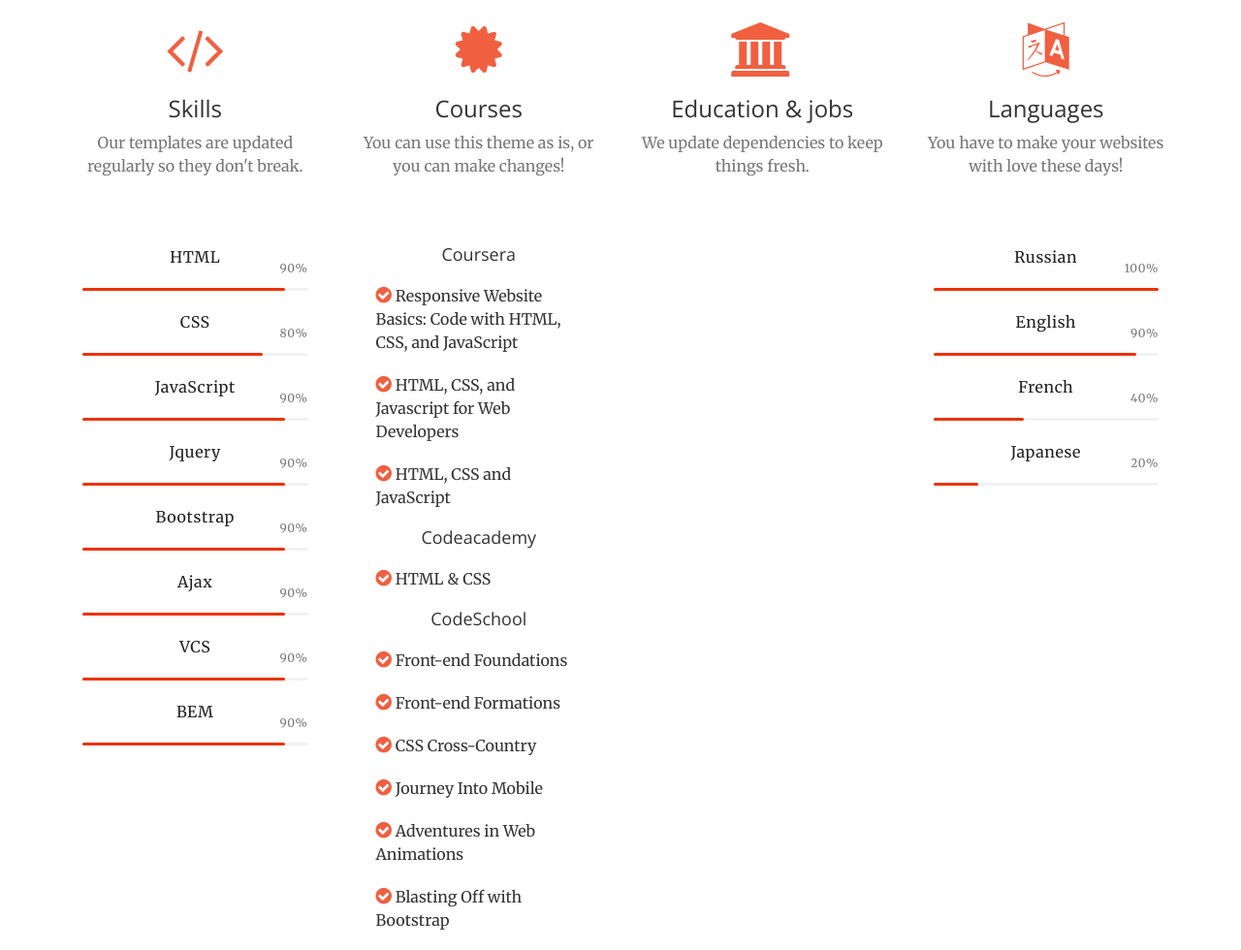
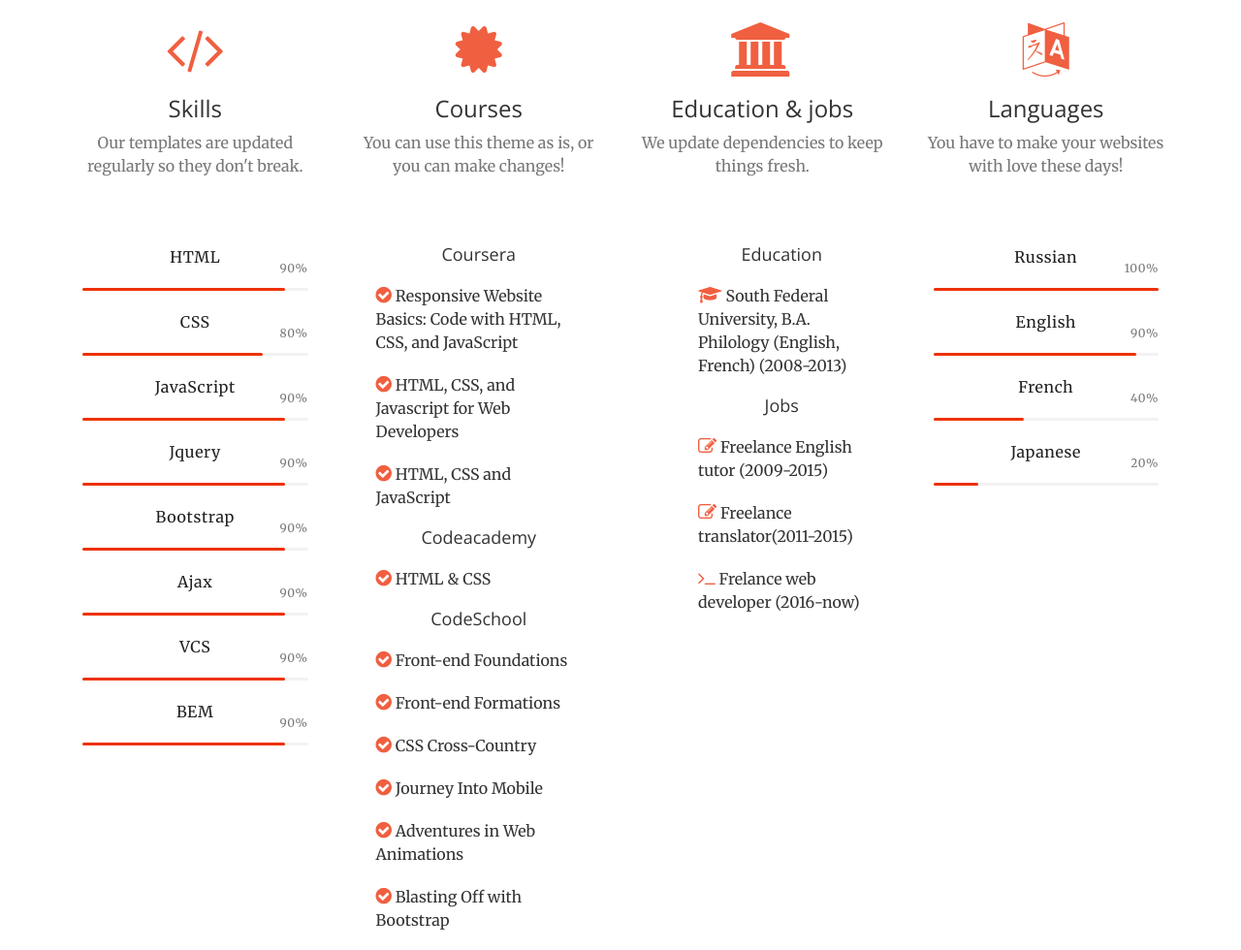
Before and after one commit to TamaraBatieva/personal-page, a website: page index.html in a window 1280 px wide. Shown: the part 1391-2371 px from the top of the page at 97% size. Drawn offline with nearby package versions, Linux system fonts and the light colour scheme.

Commit message:
add text to education section

```diff
--- a/css/style.css
+++ b/css/style.css
@@ -39,25 +39,23 @@
 .bar-fill {
   background: #ed3200;
 }
-.skills-section, .course-section, .language-section {
+.skills-section, .course-section, .language-section, .education-section {
   padding-top: 50px;
 }
-.course-section {
+.course-section li, .education-section li{
     text-align: left;
-
-
 }
 .course-section ul {
     padding-left: 0;
 }
-.course-section li {
+.course-section li, .education-section li {
 list-style-type: none;
     padding: 10px;
     font-size: 16px;
     line-height: 24px;
 
 }
-.course-section li .fa {
+.course-section li .fa, .education-section li .fa {
    color: #f05f40;
     font-size: 1.2em;
 }
--- a/index.html
+++ b/index.html
@@ -260,6 +260,18 @@
                         <i class="fa fa-4x fa-university wow bounceIn text-primary" data-wow-delay=".2s"></i>
                         <h3>Education &amp; jobs</h3>
                         <p class="text-muted">We update dependencies to keep things fresh.</p>
+                        <div class="education-section">
+                            <div class="col-sm-12 course-list">
+                            <ul>
+                                <h4 class="text-center">Education</h4>
+                                <li><i class="fa fa-graduation-cap"></i> South Federal University, B.A. Philology (English, French) (2008-2013)</li>
+                                <h4 class="text-center">Jobs</h4>
+                                <li><i class="fa fa-pencil-square-o"></i> Freelance English tutor (2009-2015)</li>
+                                <li><i class="fa fa-pencil-square-o"></i> Freelance translator(2011-2015)</li>
+                                <li><i class="fa fa-terminal"></i> Frelance web developer (2016-now)</li>
+                            </ul>
+                            </div>
+                        </div>
 
                     </div>
                 </div>
```
